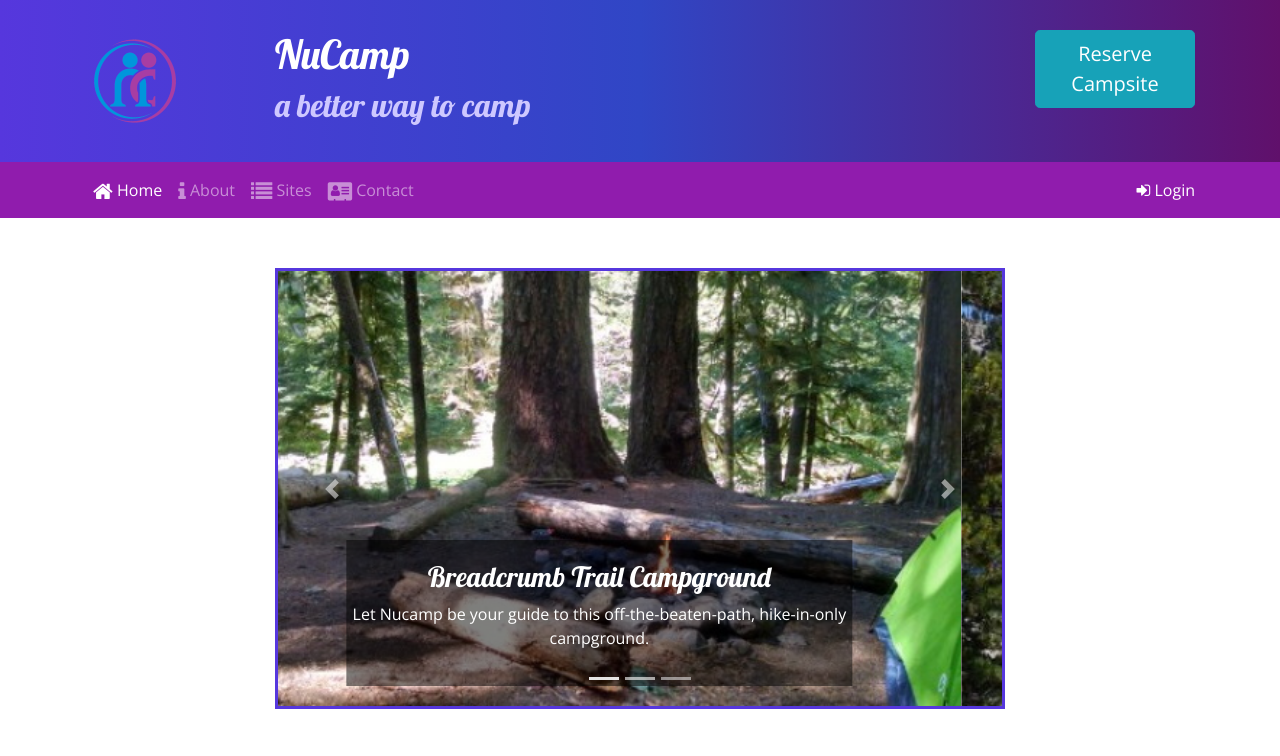
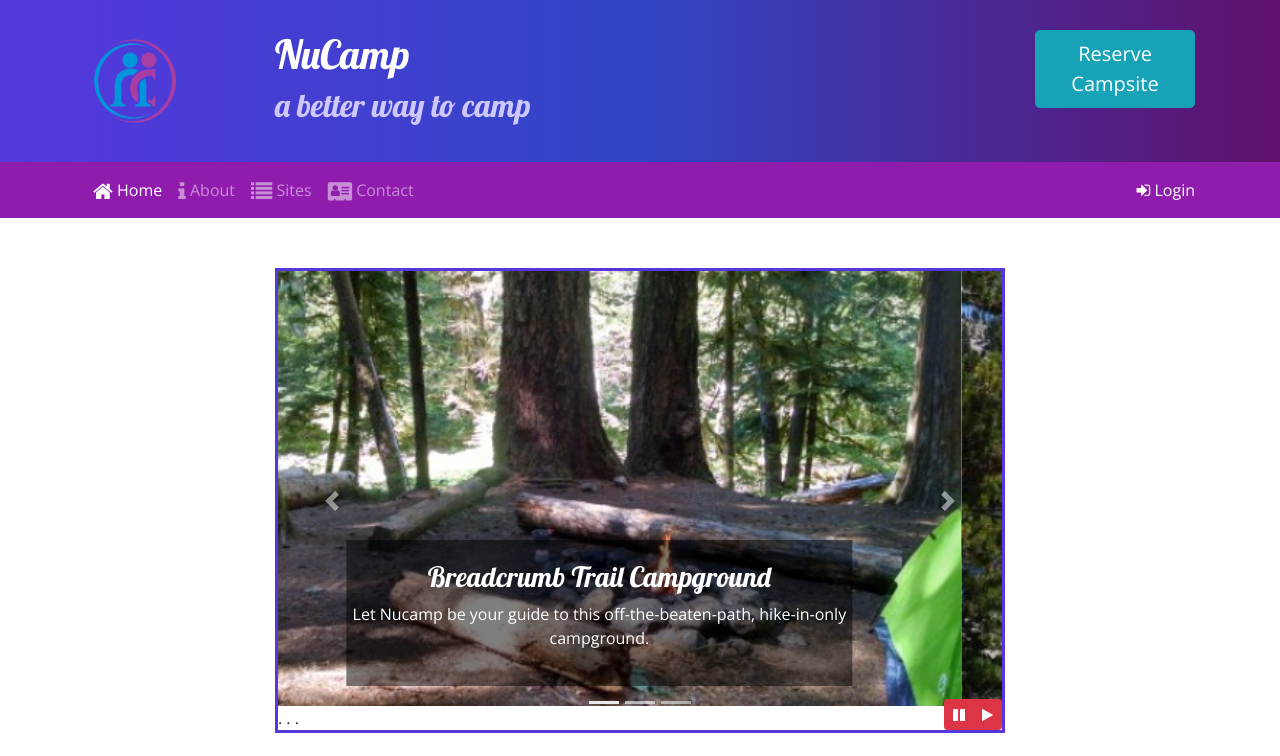
Before and after one commit to rixanne/nucamp, a website: page index.html in a window 1280 px wide. Shown: the top 756 px of the page. Drawn offline with nearby package versions, Linux system fonts and the light colour scheme.

Commit message:
Bootstrap and jQuery Part 1

```diff
--- a/css/styles.css
+++ b/css/styles.css
@@ -49,3 +49,9 @@ header h2 {
 .carousel {
     border: solid #5637DD;
 }
+#carouselButton {
+    position: absolute;
+    right: 0;
+    bottom: 0;
+    z-index: 100;
+}
--- a/index.html
+++ b/index.html
@@ -204,6 +204,15 @@
                         <span class="carousel-control-next-icon"></span>
                         <span class="sr-only">Next</span>
                     </a>
+                    <div class="btn-group" id="carouselButton">
+                        <button class="btn btn-danger btn-sm" id="carouselPause">
+                            <i class="fa fa-pause"></i>
+                        </button>
+                        <button class="btn btn-danger btn-sm" id="carouselPlay">
+                            <i class="fa fa-play"></i>
+                        </button>
+                    </div>
+. . .
                 </div>
 
                     <div class="row row-content align-items-center">
@@ -297,6 +306,17 @@
                     <script src="node_modules/jquery/dist/jquery.slim.min.js"></script>
                     <script src="node_modules/popper.js/dist/umd/popper.min.js"></script>
                     <script src="node_modules/bootstrap/dist/js/bootstrap.min.js"></script>
+                    <script>
+                        $(function() {
+                            $(".carousel").carousel( { interval: 2000, pause: "false" } );
+                            $("#carouselPause").click(function(){
+                                $(".carousel").carousel("pause");
+                            });
+                            $("#carouselPlay").click(function(){
+                                $(".carousel").carousel("cycle");
+                            });
+                        });
+                    </script>
 </body>
 
 </html>
```
